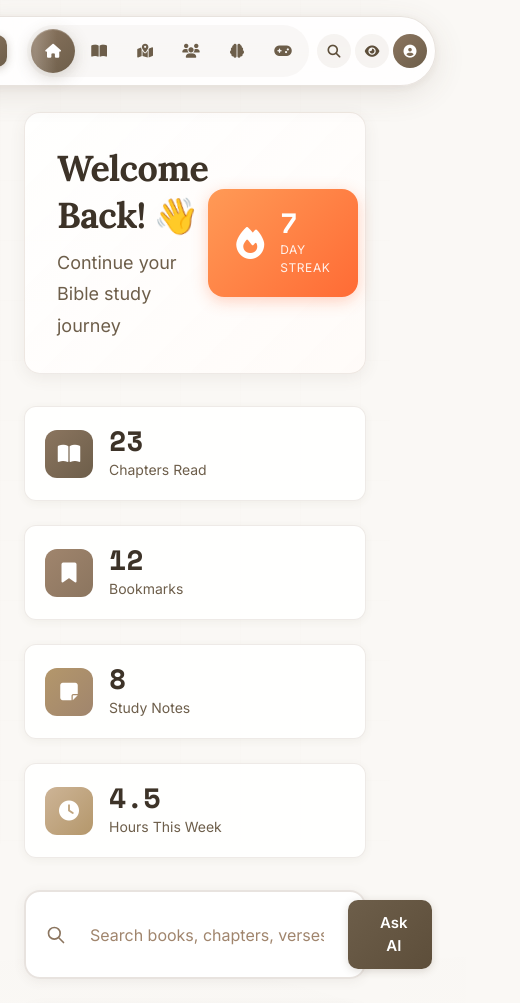
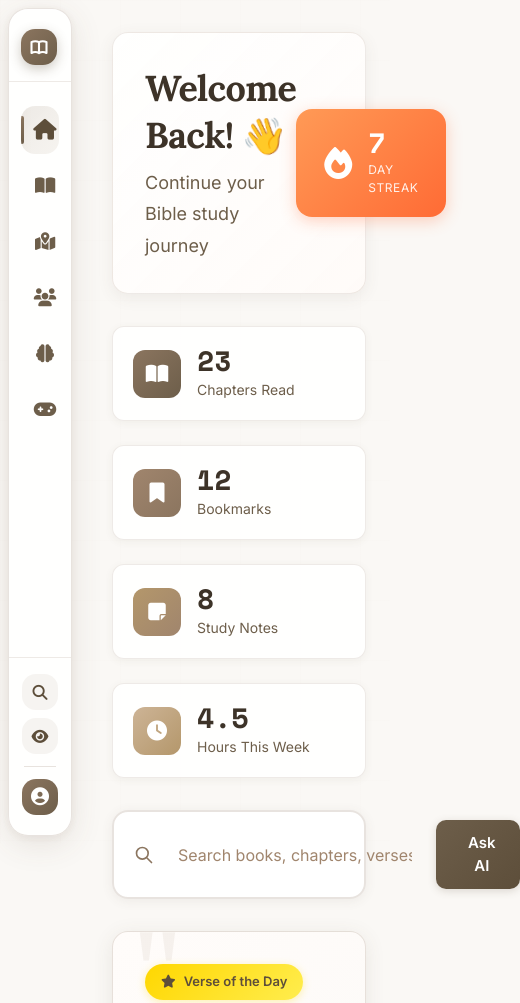
Before and after one commit to varun123-lab/theos-ai, a plain HTML site: page web/index.html in a window 390 px wide. Shown: the top 1003 px of the page, 520 px wide, since content can reach past the window. Drawn offline with nearby package versions, Linux system fonts and the light colour scheme.

Commit message:
Transform navbar into elegant vertical sidebar with auto-expand
Complete redesign from horizontal to vertical navigation:

Sidebar Structure:
- Fixed position on left side with 1rem spacing from edges
- Compact 80px width that expands to 240px on hover
- Three sections: Header (logo), Links (navigation), Footer (actions)
- Full height with rounded 24px corners
- Glassmorphism with backdrop blur and frosted glass effect

Header Section:
- Large gradient logo icon (48x48) with book symbol
- THEOS text that fades in on hover
- Hover effect: icon rotates 5° and scales up
- Bottom border separator

Navigation Links (6 items):
- Vertical stack with 0.5rem gap
- Icon + label layout (label hidden until hover)
- Left indicator bar (3px gradient) on active link
- Smooth slide-in animation from left
- Active state: subtle gradient background
- Shimmer animation on active link
- Icons scale to 110% on hover
- 2px right slide on hover

Footer Section:
- Search and Focus Mode buttons
- Divider line
- Profile button with gradient background
- All buttons: 48x48 rounded squares
- Lift and scale effects on hover

Visual Features:
- Glassmorphism: 90% white with 24px blur
- Multi-layer shadow system for depth
- Inset highlight for glass realism
- Gradient active indicator (brown tones)
- Smooth 0.4s expand/collapse transition
- Labels fade in/out with opacity
- All elements use cubic-bezier easing

Interactions:
- Hover sidebar: Expands to show full labels
- Hover link: Slides right, icon scales up
- Active link: Left gradient bar appears (28px height)
- Active link: Shimmer animation runs continuously
- All buttons: Lift 2px and scale 1.05x on hover
- Profile button: Extra scale to 1.08x

Responsive Behavior:
- Desktop: 80px → 240px on hover
- Tablet: 72px → 220px on hover
- Mobile: 64px → 200px on hover
- Logo and buttons scale appropriately
- Maintains full functionality at all sizes

Technical Details:
- Content padding adjusted: pl-28 for sidebar space
- Z-index 1000 for top layer
- Overflow-y auto for many links
- Custom scrollbar (4px, brown)
- Smooth animations throughout
- Webkit prefix for Safari support

```diff
--- a/web/index.html
+++ b/web/index.html
@@ -33,74 +33,83 @@
   <!-- Tech Grid Background -->
   <div class="tech-grid"></div>
 
-  <!-- Floating Pill Navigation -->
-  <nav class="floating-pill-nav">
-    <div class="nav-container">
+  <!-- Vertical Sidebar Navigation -->
+  <nav class="sidebar-nav">
+    <div class="sidebar-container">
 
-      <!-- Left: Logo -->
-      <a href="index.html" class="nav-logo-section">
-        <div class="nav-logo-icon">
-          <svg xmlns="http://www.w3.org/2000/svg" fill="none" viewBox="0 0 24 24" stroke="currentColor">
-            <path stroke-linecap="round" stroke-linejoin="round" stroke-width="2.5" d="M12 6.253v13m0-13C10.832 5.477 9.246 5 7.5 5S4.168 5.477 3 6.253v13C4.168 18.477 5.754 18 7.5 18s3.332.477 4.5 1.253m0-13C13.168 5.477 14.754 5 16.5 5c1.747 0 3.332.477 4.5 1.253v13C19.832 18.477 18.247 18 16.5 18c-1.746 0-3.332.477-4.5 1.253"/>
-          </svg>
-        </div>
-        <span class="nav-logo-text">THEOS</span>
-      </a>
-
-      <!-- Center: Navigation Links -->
-      <div class="nav-links-wrapper">
-        <a href="index.html" class="pill-nav-link active" data-page="home">
-          <div class="pill-nav-icon">
-            <i class="fas fa-home"></i>
+      <!-- Top: Logo -->
+      <div class="sidebar-header">
+        <a href="index.html" class="sidebar-logo">
+          <div class="sidebar-logo-icon">
+            <svg xmlns="http://www.w3.org/2000/svg" fill="none" viewBox="0 0 24 24" stroke="currentColor">
+              <path stroke-linecap="round" stroke-linejoin="round" stroke-width="2.5" d="M12 6.253v13m0-13C10.832 5.477 9.246 5 7.5 5S4.168 5.477 3 6.253v13C4.168 18.477 5.754 18 7.5 18s3.332.477 4.5 1.253m0-13C13.168 5.477 14.754 5 16.5 5c1.747 0 3.332.477 4.5 1.253v13C19.832 18.477 18.247 18 16.5 18c-1.746 0-3.332.477-4.5 1.253"/>
+            </svg>
           </div>
-          <span class="pill-nav-label">Home</span>
-        </a>
-
-        <a href="pages/study.html" class="pill-nav-link" data-page="study">
-          <div class="pill-nav-icon">
-            <i class="fas fa-book-open"></i>
-          </div>
-          <span class="pill-nav-label">Study</span>
-        </a>
-
-        <a href="pages/atlas.html" class="pill-nav-link" data-page="atlas">
-          <div class="pill-nav-icon">
-            <i class="fas fa-map-marked-alt"></i>
-          </div>
-          <span class="pill-nav-label">Atlas</span>
-        </a>
-
-        <a href="pages/ministry.html" class="pill-nav-link" data-page="ministry">
-          <div class="pill-nav-icon">
-            <i class="fas fa-users"></i>
-          </div>
-          <span class="pill-nav-label">Ministry</span>
-        </a>
-
-        <a href="pages/theos.html" class="pill-nav-link" data-page="chat">
-          <div class="pill-nav-icon">
-            <i class="fas fa-brain"></i>
-          </div>
-          <span class="pill-nav-label">AI Chat</span>
-        </a>
-
-        <a href="pages/quiz.html" class="pill-nav-link" data-page="quiz">
-          <div class="pill-nav-icon">
-            <i class="fas fa-gamepad"></i>
-          </div>
-          <span class="pill-nav-label">Quiz</span>
+          <span class="sidebar-logo-text">THEOS</span>
         </a>
       </div>
 
-      <!-- Right: Action Buttons -->
-      <div class="nav-actions">
-        <button class="nav-action-btn" id="searchBtn" title="Search">
+      <!-- Middle: Navigation Links -->
+      <div class="sidebar-links">
+        <a href="index.html" class="sidebar-link active" data-page="home">
+          <div class="sidebar-link-icon">
+            <i class="fas fa-home"></i>
+          </div>
+          <span class="sidebar-link-label">Home</span>
+          <div class="sidebar-link-indicator"></div>
+        </a>
+
+        <a href="pages/study.html" class="sidebar-link" data-page="study">
+          <div class="sidebar-link-icon">
+            <i class="fas fa-book-open"></i>
+          </div>
+          <span class="sidebar-link-label">Study</span>
+          <div class="sidebar-link-indicator"></div>
+        </a>
+
+        <a href="pages/atlas.html" class="sidebar-link" data-page="atlas">
+          <div class="sidebar-link-icon">
+            <i class="fas fa-map-marked-alt"></i>
+          </div>
+          <span class="sidebar-link-label">Atlas</span>
+          <div class="sidebar-link-indicator"></div>
+        </a>
+
+        <a href="pages/ministry.html" class="sidebar-link" data-page="ministry">
+          <div class="sidebar-link-icon">
+            <i class="fas fa-users"></i>
+          </div>
+          <span class="sidebar-link-label">Ministry</span>
+          <div class="sidebar-link-indicator"></div>
+        </a>
+
+        <a href="pages/theos.html" class="sidebar-link" data-page="chat">
+          <div class="sidebar-link-icon">
+            <i class="fas fa-brain"></i>
+          </div>
+          <span class="sidebar-link-label">AI Chat</span>
+          <div class="sidebar-link-indicator"></div>
+        </a>
+
+        <a href="pages/quiz.html" class="sidebar-link" data-page="quiz">
+          <div class="sidebar-link-icon">
+            <i class="fas fa-gamepad"></i>
+          </div>
+          <span class="sidebar-link-label">Quiz</span>
+          <div class="sidebar-link-indicator"></div>
+        </a>
+      </div>
+
+      <!-- Bottom: Action Buttons -->
+      <div class="sidebar-footer">
+        <button class="sidebar-action-btn" id="searchBtn" title="Search">
           <i class="fas fa-search"></i>
         </button>
-        <button class="nav-action-btn" id="focusModeBtn" title="Focus Mode">
+        <button class="sidebar-action-btn" id="focusModeBtn" title="Focus Mode">
           <i class="fas fa-eye"></i>
         </button>
-        <button class="nav-action-btn nav-profile-btn" title="Profile">
+        <div class="sidebar-divider"></div>
+        <button class="sidebar-action-btn sidebar-profile-btn" title="Profile">
           <i class="fas fa-user-circle"></i>
         </button>
       </div>
@@ -109,7 +118,7 @@
   </nav>
 
   <!-- Main Content -->
-  <div class="pt-28 px-6 max-w-7xl mx-auto relative z-10">
+  <div class="pl-28 pr-6 py-8 max-w-7xl mx-auto relative z-10">
 
     <!-- Welcome Banner -->
     <div class="welcome-banner mb-8" data-aos="fade-down">
--- a/web/styles/main.css
+++ b/web/styles/main.css
@@ -59,202 +59,258 @@ body {
 }
 
 /* ========================================
-   Floating Pill Navigation
-   ======================================== */
-
-.floating-pill-nav {
+   Vertical Sidebar Navigation
+   ======================================== */
+
+.sidebar-nav {
   position: fixed;
-  top: 1.5rem;
-  left: 50%;
-  transform: translateX(-50%);
+  left: 1rem;
+  top: 1rem;
+  bottom: 1rem;
   z-index: 1000;
-  animation: navSlideDown 0.6s cubic-bezier(0.4, 0, 0.2, 1);
-}
-
-@keyframes navSlideDown {
+  animation: sidebarSlideIn 0.6s cubic-bezier(0.4, 0, 0.2, 1);
+}
+
+@keyframes sidebarSlideIn {
   from {
     opacity: 0;
-    transform: translateX(-50%) translateY(-20px);
+    transform: translateX(-30px);
   }
   to {
     opacity: 1;
-    transform: translateX(-50%) translateY(0);
-  }
-}
-
-.nav-container {
-  background: rgba(255, 255, 255, 0.85);
+    transform: translateX(0);
+  }
+}
+
+.sidebar-container {
+  height: 100%;
+  width: 80px;
+  background: rgba(255, 255, 255, 0.90);
   backdrop-filter: blur(24px) saturate(180%);
   -webkit-backdrop-filter: blur(24px) saturate(180%);
   border: 1px solid rgba(139, 117, 95, 0.2);
-  border-radius: 50px;
-  padding: 0.5rem 1rem;
-  display: flex;
-  align-items: center;
-  gap: 2rem;
+  border-radius: 24px;
+  padding: 1.25rem 0;
+  display: flex;
+  flex-direction: column;
   box-shadow:
     0 8px 32px rgba(93, 78, 58, 0.12),
     0 2px 8px rgba(139, 117, 95, 0.08),
     inset 0 1px 0 rgba(255, 255, 255, 0.8);
-  transition: all 0.3s cubic-bezier(0.4, 0, 0.2, 1);
-}
-
-.nav-container:hover {
+  transition: all 0.4s cubic-bezier(0.4, 0, 0.2, 1);
+}
+
+.sidebar-container:hover {
+  width: 240px;
   box-shadow:
     0 12px 48px rgba(93, 78, 58, 0.16),
     0 4px 12px rgba(139, 117, 95, 0.12),
     inset 0 1px 0 rgba(255, 255, 255, 0.9);
 }
 
-/* Logo Section */
-.nav-logo-section {
-  display: flex;
-  align-items: center;
-  gap: 0.625rem;
+/* Sidebar Header - Logo */
+.sidebar-header {
+  padding: 0 1rem 1.5rem 1rem;
+  border-bottom: 1px solid rgba(139, 117, 95, 0.15);
+  margin-bottom: 1.5rem;
+}
+
+.sidebar-logo {
+  display: flex;
+  align-items: center;
+  gap: 0.75rem;
   text-decoration: none;
-  padding: 0.375rem 0.75rem;
-  border-radius: 30px;
   transition: all 0.3s ease;
 }
 
-.nav-logo-section:hover {
-  background: rgba(139, 117, 95, 0.08);
-}
-
-.nav-logo-icon {
-  width: 32px;
-  height: 32px;
+.sidebar-logo-icon {
+  width: 48px;
+  height: 48px;
+  min-width: 48px;
   display: flex;
   align-items: center;
   justify-content: center;
   background: linear-gradient(135deg, #8b755f, #6d5e4a);
-  border-radius: 10px;
+  border-radius: 14px;
   color: white;
-  box-shadow: 0 2px 8px rgba(93, 78, 58, 0.3);
+  box-shadow: 0 4px 12px rgba(93, 78, 58, 0.3);
   transition: all 0.3s ease;
 }
 
-.nav-logo-icon svg {
-  width: 18px;
-  height: 18px;
-}
-
-.nav-logo-section:hover .nav-logo-icon {
+.sidebar-logo-icon svg {
+  width: 24px;
+  height: 24px;
+}
+
+.sidebar-logo:hover .sidebar-logo-icon {
   transform: rotate(5deg) scale(1.05);
-  box-shadow: 0 4px 12px rgba(93, 78, 58, 0.4);
-}
-
-.nav-logo-text {
+  box-shadow: 0 6px 20px rgba(93, 78, 58, 0.4);
+}
+
+.sidebar-logo-text {
   font-family: 'Lora', serif;
-  font-size: 1.125rem;
+  font-size: 1.25rem;
   font-weight: 700;
   color: #3d3328;
   letter-spacing: 0.02em;
-}
-
-/* Navigation Links */
-.nav-links-wrapper {
-  display: flex;
-  align-items: center;
-  gap: 0.25rem;
-  padding: 0.25rem;
-  background: rgba(139, 117, 95, 0.05);
-  border-radius: 40px;
-}
-
-.pill-nav-link {
+  white-space: nowrap;
+  opacity: 0;
+  transition: opacity 0.3s ease;
+}
+
+.sidebar-container:hover .sidebar-logo-text {
+  opacity: 1;
+}
+
+/* Sidebar Links */
+.sidebar-links {
+  flex: 1;
+  display: flex;
+  flex-direction: column;
+  gap: 0.5rem;
+  padding: 0 0.75rem;
+  overflow-y: auto;
+  overflow-x: hidden;
+}
+
+.sidebar-links::-webkit-scrollbar {
+  width: 4px;
+}
+
+.sidebar-links::-webkit-scrollbar-thumb {
+  background: rgba(139, 117, 95, 0.3);
+  border-radius: 2px;
+}
+
+.sidebar-link {
   position: relative;
   display: flex;
   align-items: center;
-  gap: 0.5rem;
-  padding: 0.625rem 1rem;
-  border-radius: 30px;
+  gap: 1rem;
+  padding: 0.875rem;
+  border-radius: 14px;
   text-decoration: none;
   transition: all 0.3s cubic-bezier(0.4, 0, 0.2, 1);
   overflow: hidden;
 }
 
-.pill-nav-icon {
+.sidebar-link-icon {
   width: 24px;
   height: 24px;
+  min-width: 24px;
   display: flex;
   align-items: center;
   justify-content: center;
-  font-size: 0.875rem;
+  font-size: 1.125rem;
   color: #6d5e4a;
   transition: all 0.3s ease;
   z-index: 2;
   position: relative;
 }
 
-.pill-nav-label {
+.sidebar-link-label {
   font-family: 'Inter', sans-serif;
   font-weight: 600;
-  font-size: 0.875rem;
+  font-size: 0.9375rem;
   color: #5d4e3a;
   transition: all 0.3s ease;
   z-index: 2;
   position: relative;
   white-space: nowrap;
-}
-
-.pill-nav-link:hover {
-  background: rgba(139, 117, 95, 0.12);
-  transform: translateY(-1px);
-}
-
-.pill-nav-link:hover .pill-nav-icon {
+  opacity: 0;
+}
+
+.sidebar-container:hover .sidebar-link-label {
+  opacity: 1;
+}
+
+.sidebar-link-indicator {
+  position: absolute;
+  left: 0;
+  top: 50%;
+  transform: translateY(-50%);
+  width: 3px;
+  height: 0;
+  background: linear-gradient(180deg, #8b755f, #6d5e4a);
+  border-radius: 0 2px 2px 0;
+  transition: height 0.3s ease;
+}
+
+.sidebar-link:hover {
+  background: rgba(139, 117, 95, 0.08);
+  transform: translateX(2px);
+}
+
+.sidebar-link:hover .sidebar-link-icon {
   transform: scale(1.1);
   color: #3d3328;
 }
 
-.pill-nav-link:hover .pill-nav-label {
+.sidebar-link:hover .sidebar-link-label {
   color: #3d3328;
 }
 
-/* Active State with Animated Background */
-.pill-nav-link.active {
-  background: linear-gradient(135deg, #8b755f, #6d5e4a);
-  box-shadow:
-    0 4px 16px rgba(93, 78, 58, 0.25),
-    inset 0 1px 0 rgba(255, 255, 255, 0.2);
-}
-
-.pill-nav-link.active .pill-nav-icon,
-.pill-nav-link.active .pill-nav-label {
-  color: white;
-}
-
-.pill-nav-link.active::before {
+/* Active State */
+.sidebar-link.active {
+  background: linear-gradient(135deg, rgba(139, 117, 95, 0.15), rgba(180, 160, 135, 0.12));
+}
+
+.sidebar-link.active .sidebar-link-icon {
+  color: #5d4e3a;
+  transform: scale(1.15);
+}
+
+.sidebar-link.active .sidebar-link-label {
+  color: #3d3328;
+  font-weight: 700;
+}
+
+.sidebar-link.active .sidebar-link-indicator {
+  height: 28px;
+}
+
+.sidebar-link.active::before {
   content: '';
   position: absolute;
   top: 0;
-  left: -100%;
-  width: 100%;
-  height: 100%;
+  left: 0;
+  right: 0;
+  bottom: 0;
   background: linear-gradient(90deg,
     transparent,
-    rgba(255, 255, 255, 0.2),
+    rgba(139, 117, 95, 0.05),
     transparent);
-  animation: shimmerSlide 2s infinite;
+  animation: shimmerSlide 3s infinite;
+  z-index: 1;
 }
 
 @keyframes shimmerSlide {
-  0% { left: -100%; }
-  50%, 100% { left: 100%; }
-}
-
-/* Action Buttons */
-.nav-actions {
-  display: flex;
-  align-items: center;
-  gap: 0.375rem;
-}
-
-.nav-action-btn {
-  width: 38px;
-  height: 38px;
-  border-radius: 50%;
+  0% { transform: translateX(-100%); }
+  50%, 100% { transform: translateX(100%); }
+}
+
+/* Sidebar Footer - Action Buttons */
+.sidebar-footer {
+  padding: 1rem 0.75rem 0 0.75rem;
+  border-top: 1px solid rgba(139, 117, 95, 0.15);
+  display: flex;
+  flex-direction: column;
+  align-items: center;
+  gap: 0.5rem;
+}
+
+.sidebar-divider {
+  width: 32px;
+  height: 1px;
+  background: rgba(139, 117, 95, 0.2);
+  margin: 0.25rem 0;
+}
+
+.sidebar-action-btn {
+  width: 48px;
+  height: 48px;
+  min-width: 48px;
+  border-radius: 14px;
   border: none;
   background: rgba(139, 117, 95, 0.08);
   color: #5d4e3a;
@@ -262,74 +318,101 @@ body {
   align-items: center;
   justify-content: center;
   cursor: pointer;
-  font-size: 0.875rem;
+  font-size: 1.125rem;
   transition: all 0.3s cubic-bezier(0.4, 0, 0.2, 1);
   position: relative;
 }
 
-.nav-action-btn:hover {
+.sidebar-action-btn:hover {
   background: rgba(139, 117, 95, 0.15);
   transform: translateY(-2px) scale(1.05);
   box-shadow: 0 4px 12px rgba(139, 117, 95, 0.2);
 }
 
-.nav-action-btn:active {
+.sidebar-action-btn:active {
   transform: translateY(0) scale(0.98);
 }
 
-.nav-profile-btn {
+.sidebar-profile-btn {
   background: linear-gradient(135deg, #8b755f, #6d5e4a);
   color: white;
-  font-size: 1rem;
-}
-
-.nav-profile-btn:hover {
+  font-size: 1.25rem;
+}
+
+.sidebar-profile-btn:hover {
   background: linear-gradient(135deg, #9d8671, #7d6e5a);
   box-shadow: 0 4px 16px rgba(93, 78, 58, 0.3);
-}
-
-/* Responsive Design */
+  transform: translateY(-2px) scale(1.08);
+}
+
+/* Responsive Design for Sidebar */
 @media (max-width: 1024px) {
-  .nav-container {
-    gap: 1rem;
-    padding: 0.5rem 0.75rem;
-  }
-
-  .pill-nav-label {
-    display: none;
-  }
-
-  .pill-nav-link {
-    padding: 0.625rem;
-  }
-
-  .nav-links-wrapper {
-    gap: 0.125rem;
+  .sidebar-container {
+    width: 72px;
+  }
+
+  .sidebar-container:hover {
+    width: 220px;
+  }
+
+  .sidebar-logo-icon {
+    width: 40px;
+    height: 40px;
+    min-width: 40px;
+  }
+
+  .sidebar-logo-icon svg {
+    width: 20px;
+    height: 20px;
+  }
+
+  .sidebar-action-btn {
+    width: 40px;
+    height: 40px;
+    min-width: 40px;
+    font-size: 1rem;
   }
 }
 
 @media (max-width: 768px) {
-  .floating-pill-nav {
-    top: 1rem;
-  }
-
-  .nav-container {
-    gap: 0.5rem;
-    padding: 0.5rem;
-  }
-
-  .nav-logo-text {
-    display: none;
-  }
-
-  .nav-actions {
-    gap: 0.25rem;
-  }
-
-  .nav-action-btn {
-    width: 34px;
-    height: 34px;
-    font-size: 0.8125rem;
+  .sidebar-nav {
+    left: 0.5rem;
+    top: 0.5rem;
+    bottom: 0.5rem;
+  }
+
+  .sidebar-container {
+    width: 64px;
+    border-radius: 20px;
+  }
+
+  .sidebar-container:hover {
+    width: 200px;
+  }
+
+  .sidebar-header {
+    padding: 0 0.75rem 1rem 0.75rem;
+  }
+
+  .sidebar-logo-icon {
+    width: 36px;
+    height: 36px;
+    min-width: 36px;
+  }
+
+  .sidebar-link {
+    padding: 0.75rem;
+  }
+
+  .sidebar-action-btn {
+    width: 36px;
+    height: 36px;
+    min-width: 36px;
+    font-size: 0.9375rem;
+  }
+
+  .sidebar-profile-btn {
+    font-size: 1.125rem;
   }
 }
 
```
